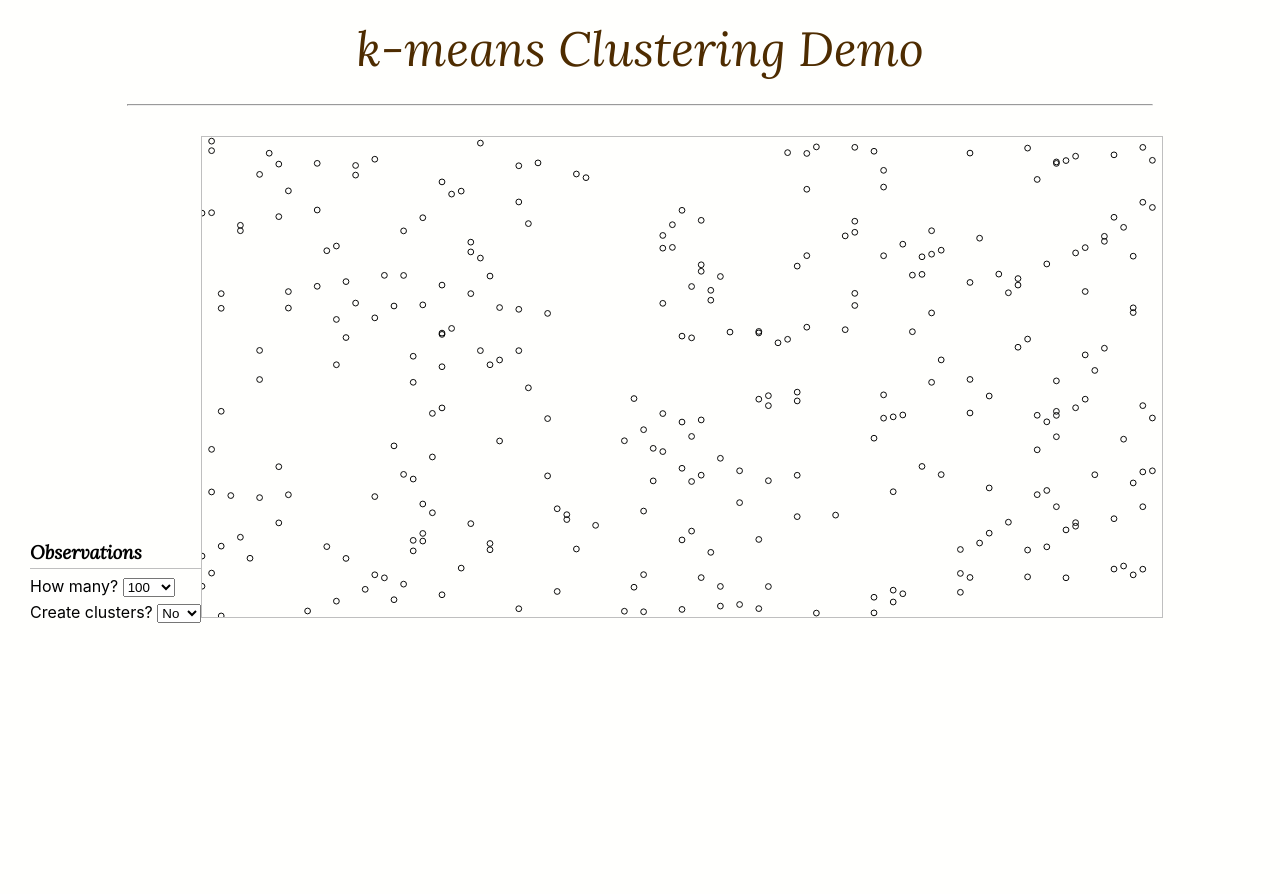
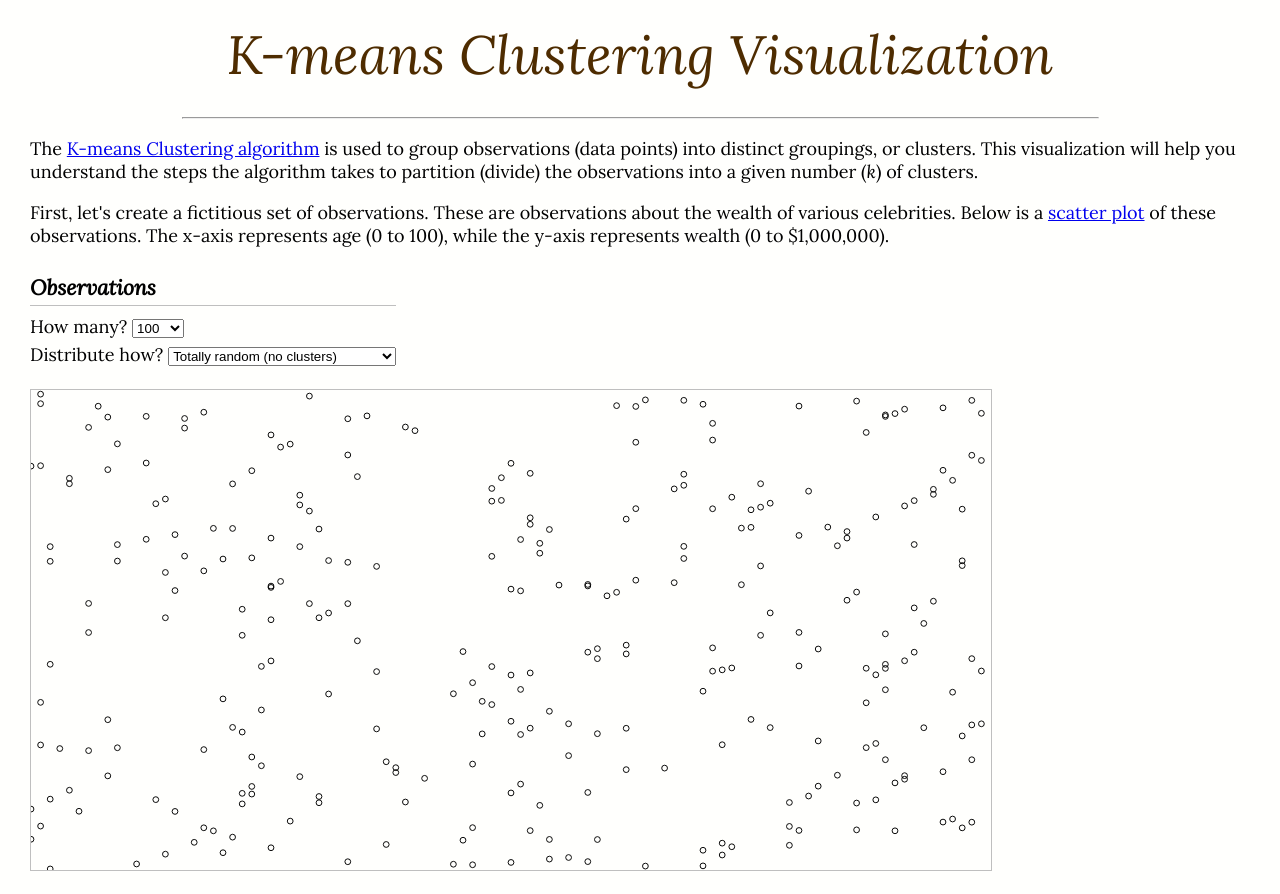
Before and after one commit to Microserf/k-means-demo, a React (Create React App) app: page / in a window 1280 px wide. Before the commit the page ends 800 px from the top, so only its background shows below. Built offline with nearby package versions, Linux system fonts and the light colour scheme.

Commit message:
Add some intro text, refine the styling.

```diff
--- a/public/index.html
+++ b/public/index.html
@@ -25,7 +25,7 @@
       Learn how to configure a non-root public URL by running `npm run build`.
     -->
     <title>k-means Clustering Demo</title>
-    <link href="https://fonts.googleapis.com/css2?family=Lora:ital@1&display=swap" rel="stylesheet">
+    <link href="https://fonts.googleapis.com/css2?family=Lora:ital@0;1&family=Roboto&display=swap" rel="stylesheet">
   </head>
   <body>
     <noscript>You need to enable JavaScript to run this app.</noscript>
--- a/src/App.css
+++ b/src/App.css
@@ -1,5 +1,8 @@
 body {
   background-color: #fffffd;
+  font-family: 'Lora', serif;
+  padding: 0 30px;
+  font-size: large;
 }
 
 header {
@@ -13,16 +16,16 @@ header {
 }
 
 header, h1, h2, h3, h4, h5, h6 {
-  font-family: 'Lora', serif;
+  font-style: italic;
 }
 
 hr {
-  width: 80%;
+  width: 75%;
 }
 
 .observation-controls {
   display: inline-block;
-  margin: 0.5em 0 1em;
+  margin: 0.5em 0 0;
 }
 
 .observation-controls .header {
@@ -36,8 +39,16 @@ hr {
   margin: 0.3em 0;
 }
 
+.sticky {
+  position: sticky;
+  position: -webkit-sticky; /* Safari */
+  top: 0;
+}
+
 .canvas {
-  margin: 30px;
+  padding: 1em 0;
+  background-color: #fffffd;
+  z-index: 10;
 }
 
 .canvas svg {
--- a/src/App.js
+++ b/src/App.js
@@ -1,5 +1,5 @@
 import React, { Component } from 'react';
-import { KMeansCanvas } from './d3-canvas';
+import { KMeansCanvas, KMeansObservationControls } from './d3-canvas';
 import './App.css';
 
 
@@ -8,9 +8,15 @@ class App extends Component {
     return (
       <div className="demo">
         <header>
-          k-means Clustering Demo
+          K-means Clustering Visualization
         </header>
         <hr />
+        <div className="intro">
+          <p>The <a href="https://en.wikipedia.org/wiki/K-means_clustering">K-means Clustering algorithm</a> is used to group observations (data points) into distinct groupings, or clusters. This visualization will help you understand the steps the algorithm takes to partition (divide) the observations into a given number (<em>k</em>) of clusters.</p>
+
+          <p>First, let's create a fictitious set of observations. These are observations about the wealth of various celebrities. Below is a <a href="https://en.wikipedia.org/wiki/Scatter_plot">scatter plot</a> of these observations. The x-axis represents age (0 to 100), while the y-axis represents wealth (0 to $1,000,000).</p>
+        </div>
+        <KMeansObservationControls />
         <KMeansCanvas />
       </div>
     );
--- a/src/d3-canvas.js
+++ b/src/d3-canvas.js
@@ -1,29 +1,36 @@
 import React, { Component } from 'react';
 import * as d3 from "d3";
 
+export class KMeansObservationControls extends Component {
+  render () {
+    return (
+      <div className="observation-controls">
+        <h3 className="header">Observations</h3>
+        <label>How many? <select name="observation-count" id="observation-count">
+          <option>100</option>
+          <option>500</option>
+          <option>1000</option>
+        </select></label>
+
+        <label>Distribute how? <select name="observation-clusters" id="observation-clusters">
+          <option>Totally random (no clusters)</option>
+          <option>Partially skewed (weak clusters)</option>
+          <option>Strongly skewed (obvious clusters)</option>
+        </select></label>
+      </div>
+    )
+  }
+}
+
 
 export class KMeansCanvas extends Component {
-
   componentDidMount () {
     this.setState({graph: new KMeansGraph()})
   }
 
   render() {
     return (
-      <div className="canvas">
-        <div className="observation-controls">
-          <h3 className="header">Observations</h3>
-          <label>How many? <select name="observation-count" id="observation-count">
-            <option>100</option>
-            <option>500</option>
-            <option>1000</option>
-          </select></label>
-
-          <label>Create clusters? <select name="observation-clusters" id="observation-clusters">
-            <option>No</option>
-            <option>Yes</option>
-          </select></label>
-        </div>
+      <div className="canvas sticky">
         <svg id="k-means-graph" viewBox="0 0 1000 500" preserveAspectRatio="xMidYMid meet" />
       </div>
     )
```
Also changed, not shown: public/manifest.json.
